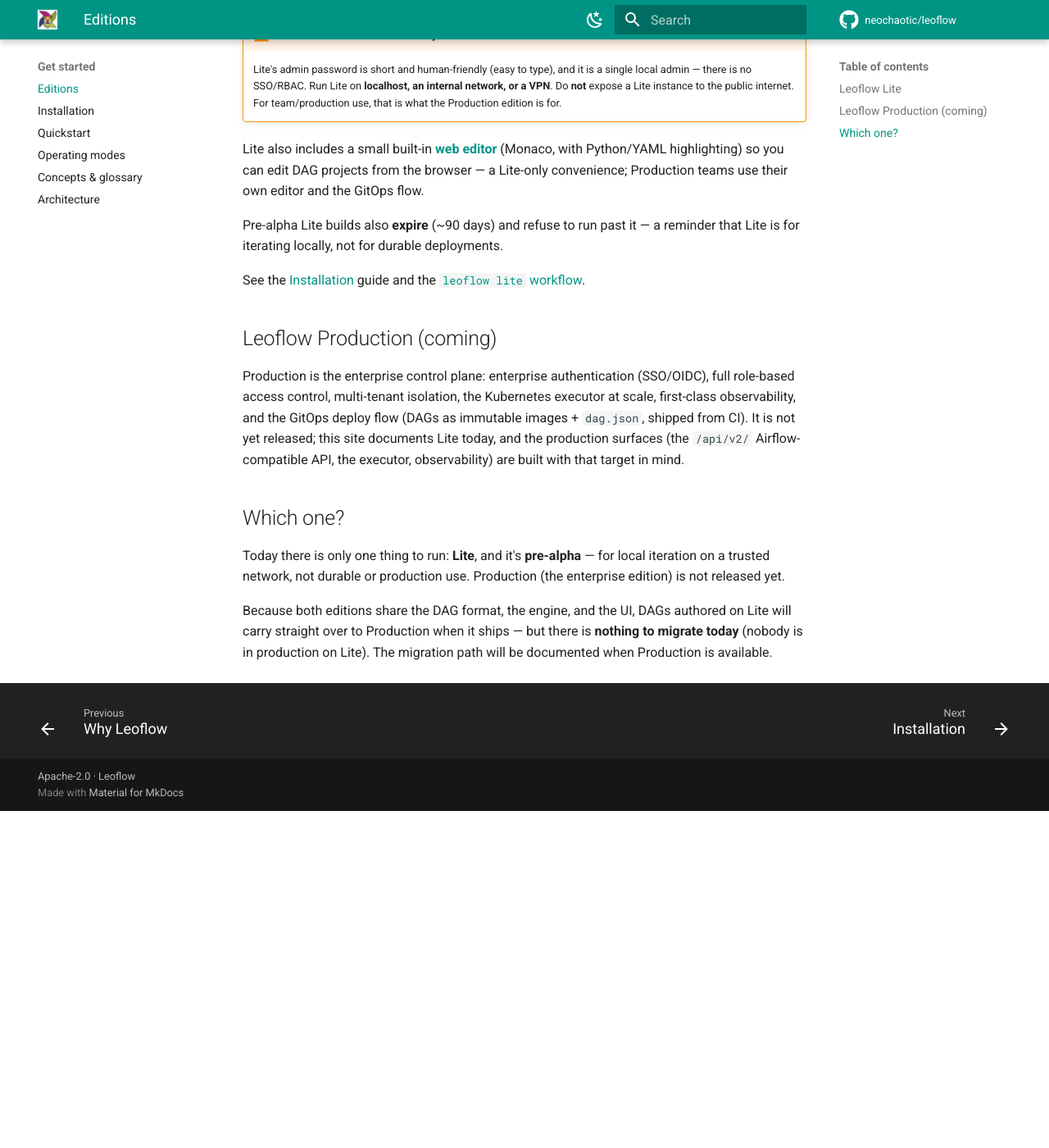
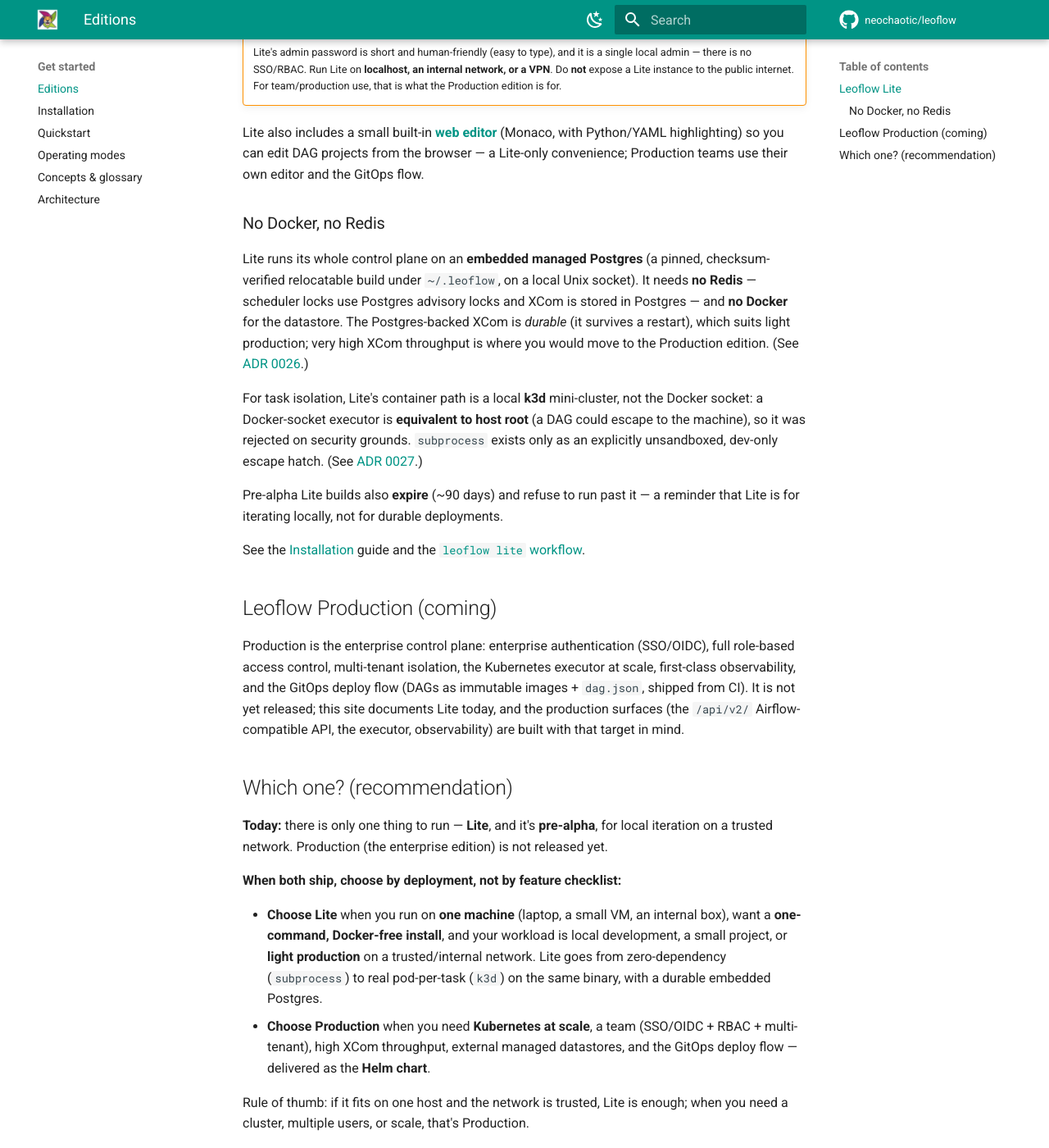
Before and after one commit to neochaotic/leoflow, an MkDocs documentation site: the page built from docs/editions.md, in a window 1280 px wide and 1400 px high, scrolled down 1219 px. Shown: the whole window at 82% size. Built offline with MkDocs 1.6.1 and Material for MkDocs 9.7.7, drawn with Linux system fonts in a browser that asks for light colours; comment, search, counter and statistics services are not loaded; before the commit the page ends 2208 px from its top, so only the background shows below that; some of the changed text lies outside the part shown.

Commit message:
docs(adr): editions + Lite-datastore ADRs; auto-generate the ADR index
- ADR 0026 (Lite datastore): XCom on Postgres + in-process tailer, no Redis;
  switch on Redis-URL presence; refines ADR 0006 (Redis stays for production).
- ADR 0027 (product editions): Pro = K8s executor via Helm only with external
  managed Postgres + Redis; Lite = installable binary, k3d or subprocess; records
  the security rejection of a Docker-socket executor (reinforces ADR 0015).
- editions.md updated to the current Lite/Pro shape (no-Redis/no-Docker Lite,
  executors, usage recommendation).
- scripts/gen-adr-index.sh regenerates docs/adrs.md from the ADR files' H1s
  (the manual index had already drifted, missing new ADRs); docs CI runs it with
  --check so the index can never go stale.

Co-Authored-By: Claude Opus 4.7 <noreply@anthropic.com>

```diff
--- a/docs/editions.md
+++ b/docs/editions.md
@@ -15,10 +15,10 @@ DAG once and it runs on either.
 | Install | one command (`curl … \| sh`) on one machine | Helm chart on your cluster |
 | Command | `leoflow lite` | the deployed control plane |
 | Auth | a single local **admin** login (password shown once at setup) | enterprise: SSO/OIDC, full RBAC, multi-tenant |
-| Executors | **subprocess** (local) or a local **k3d** mini-cluster | Kubernetes at scale |
+| Executors | a local **k3d** mini-cluster (real pods) or **subprocess** (dev-only, unsandboxed) | **Kubernetes only**, at scale |
 | Deploy | edit + hot-reload | GitOps: `leoflow compile` in CI → immutable image + `dag.json` |
-| Intended use | local & small projects, on a **trusted/internal network** | teams and production workloads |
-| Datastores | local Postgres + Redis (via Docker or pointed at your own) | your managed Postgres + Redis |
+| Intended use | local, small, or **light production** projects on a **trusted/internal network** | teams and production workloads at scale |
+| Datastores | **embedded** managed Postgres; **no Redis, no Docker** | **external** managed Postgres + Redis |
 
 ## Leoflow Lite
 
@@ -39,6 +39,22 @@ Lite also includes a small built-in **[web editor](lite-web-editor.md)** (Monaco
 with Python/YAML highlighting) so you can edit DAG projects from the browser — a
 Lite-only convenience; Production teams use their own editor and the GitOps flow.
 
+### No Docker, no Redis
+
+Lite runs its whole control plane on an **embedded managed Postgres** (a pinned,
+checksum-verified relocatable build under `~/.leoflow`, on a local Unix socket).
+It needs **no Redis** — scheduler locks use Postgres advisory locks and XCom is
+stored in Postgres — and **no Docker** for the datastore. The Postgres-backed
+XCom is *durable* (it survives a restart), which suits light production; very
+high XCom throughput is where you would move to the Production edition. (See
+[ADR 0026](adr/0026-lite-datastore-no-redis.md).)
+
+For task isolation, Lite's container path is a local **k3d** mini-cluster, not
+the Docker socket: a Docker-socket executor is **equivalent to host root** (a DAG
+could escape to the machine), so it was rejected on security grounds. `subprocess`
+exists only as an explicitly unsandboxed, dev-only escape hatch. (See
+[ADR 0027](adr/0027-product-editions-executors-delivery.md).)
+
 Pre-alpha Lite builds also **expire** (~90 days) and refuse to run past it — a
 reminder that Lite is for iterating locally, not for durable deployments.
 
@@ -54,11 +70,25 @@ images + `dag.json`, shipped from CI). It is not yet released; this site documen
 Lite today, and the production surfaces (the `/api/v2/` Airflow-compatible API,
 the executor, observability) are built with that target in mind.
 
-## Which one?
+## Which one? (recommendation)
 
-Today there is only one thing to run: **Lite**, and it's **pre-alpha** — for
-local iteration on a trusted network, not durable or production use. Production
-(the enterprise edition) is not released yet.
+**Today:** there is only one thing to run — **Lite**, and it's **pre-alpha**, for
+local iteration on a trusted network. Production (the enterprise edition) is not
+released yet.
+
+**When both ship, choose by deployment, not by feature checklist:**
+
+- **Choose Lite** when you run on **one machine** (laptop, a small VM, an
+  internal box), want a **one-command, Docker-free install**, and your workload
+  is local development, a small project, or **light production** on a
+  trusted/internal network. Lite goes from zero-dependency (`subprocess`) to
+  real pod-per-task (`k3d`) on the same binary, with a durable embedded Postgres.
+- **Choose Production** when you need **Kubernetes at scale**, a team
+  (SSO/OIDC + RBAC + multi-tenant), high XCom throughput, external managed
+  datastores, and the GitOps deploy flow — delivered as the **Helm chart**.
+
+Rule of thumb: if it fits on one host and the network is trusted, Lite is enough;
+when you need a cluster, multiple users, or scale, that's Production.
 
 Because both editions share the DAG format, the engine, and the UI, DAGs authored
 on Lite will carry straight over to Production when it ships — but there is
```
Also changed, not shown: docs/adr/0026-lite-datastore-no-redis.md (added, +79 -0 lines), docs/adr/0027-product-editions-executors-delivery.md (added, +82 -0 lines), docs/adrs.md (+4 -0 lines), 2 other files.
